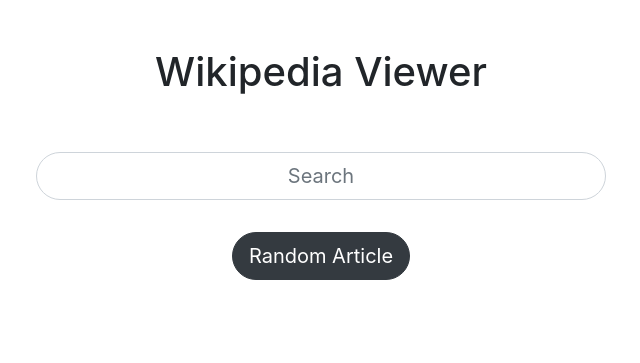
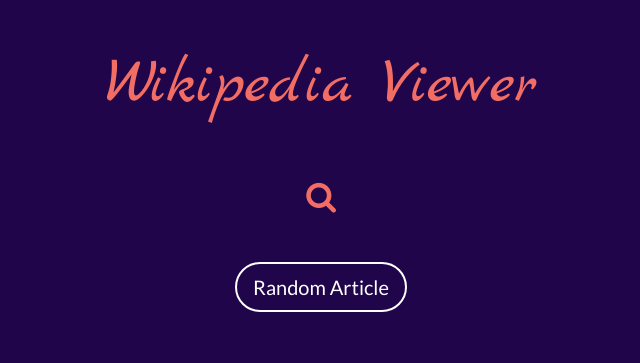
Before and after one commit to hamza-hajji/wikipedia-viewer, a React app: page / in a window 1280 px wide. Shown: the whole page, without its empty margins (319-959 px from the left). Built offline with nearby package versions, Linux system fonts and the light colour scheme.

Commit message:
add more styling and toggle input

```diff
--- a/public/index.html
+++ b/public/index.html
@@ -10,6 +10,8 @@
     -->
     <link rel="manifest" href="%PUBLIC_URL%/manifest.json">
     <link rel="shortcut icon" href="%PUBLIC_URL%/favicon.ico">
+
+    <link href="https://fonts.googleapis.com/css?family=Lato|Marck+Script" rel="stylesheet">
 
     <!--
       Notice the use of %PUBLIC_URL% in the tags above.
--- a/src/App.css
+++ b/src/App.css
@@ -1,3 +1,14 @@
+body {
+  background-color: #20054A;
+  font-family: 'Lato', sans-serif;
+}
+
+.header {
+  color: #F26E64;
+  font-size: 4rem;
+  font-family: 'Marck Script', cursive;
+}
+
 .container {
   margin-top: 3rem;
 }
@@ -9,19 +20,52 @@
 .search-input {
   text-align: center;
   border-radius: 3rem !important;
+  background-color: transparent;
+  border-color: #F26E64;
+  color: #F26E64;
+}
+
+.searchIcon {
+  color: #F26E64;
 }
 
 .rand-button {
-  margin-top: 2rem;
+  margin-top: 3rem;
   margin-bottom: 1rem;
 }
 
 .rand-button a {
   border-radius: 3rem !important;
+  background: transparent;
+  border: 2px #fff solid;
+}
+
+.rand-button a:hover {
+  background: #fff;
+  color: #20054A;
+  border: none;
 }
 
 .search-input:focus, .rand-button:focus {
   outline: none !important;
   box-shadow: none;
-  border-color: #ccc;
+  border-color: #F26E64;
+  background-color: transparent;
+  color: #F26E64;
 }
+
+::-webkit-input-placeholder {
+    color: #F26E64;
+}
+:-moz-placeholder {
+    /* FF 4-18 */
+    color: #F26E64;
+}
+::-moz-placeholder {
+    /* FF 19+ */
+    color: #F26E64;
+}
+:-ms-input-placeholder {
+    /* IE 10+ */
+    color: #F26E64;
+}
--- a/src/components/App.js
+++ b/src/components/App.js
@@ -5,6 +5,7 @@
 
 import SearchBox from './SearchBox';
 import Articles from './Articles';
+import RandButton from './RandButton';
 import {debounceEventHandler} from '../helpers.js';
 
 class App extends Component {
@@ -12,8 +13,10 @@
     super();
 
     this.getResults = this.getResults.bind(this);
+    this.showInput = this.showInput.bind(this);
     this.state = {
-      articles: []
+      articles: [],
+      inputShown: false
     };
   }
 
@@ -31,19 +34,25 @@
       });
   }
 
+  showInput() {
+    this.setState({inputShown: !this.state.inputShown});
+  }
+
   render() {
     return (
       <div className="container">
         <div className="row">
           <div className="col-6 mx-auto">
-            <h1 className="text-center">Wikipedia Viewer</h1><br /><br />
+            <h1 className="text-center header">Wikipedia Viewer</h1><br /><br />
             <SearchBox
+              showInput={this.showInput}
+              inputShown={this.state.inputShown}
               getResults={debounceEventHandler(this.getResults, 1000)} />
           </div>
         </div>
         <div className="row rand-button">
           <div className="col-4 text-center mx-auto">
-            <a target="_blank" href="https://en.wikipedia.org/wiki/Special:Random" className="btn btn-lg btn-dark">Random Article</a>
+            <RandButton />
           </div>
         </div>
         <div className="row">
--- /dev/null
+++ b/src/components/RandButton.js
@@ -0,0 +1,8 @@
+import React from 'react';
+
+export default () => (
+  <a
+    target="_blank"
+    href="https://en.wikipedia.org/wiki/Special:Random" className="btn btn-lg btn-dark">
+    Random Article</a>
+);
--- a/src/components/SearchBox.js
+++ b/src/components/SearchBox.js
@@ -3,12 +3,20 @@
 import 'font-awesome/css/font-awesome.min.css';
 
 export default ({
-  getResults
+  getResults,
+  inputShown,
+  showInput
 }) => {
   return (
-    <div className="row">
-      <InputGroup size="lg">
+    <div
+      className="col-8 mx-auto">
+      <div className="searchIcon text-center">
+        <i onClick={showInput} className="fa fa-2x fa-search"></i>
+      </div>
+      <InputGroup
+        size="lg">
         <Input
+          style={{display: inputShown ? 'block' : 'none'}}
           className="search-input"
           placeholder="Search"
           onChange={getResults} />
```
